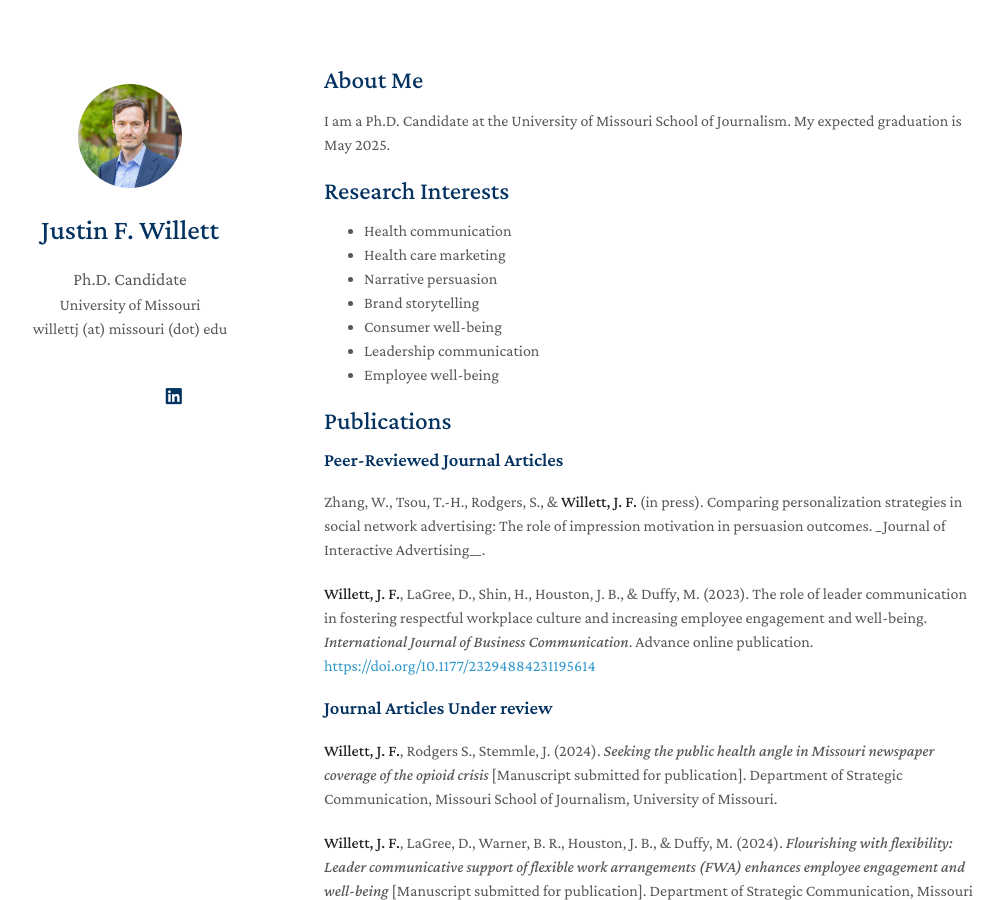
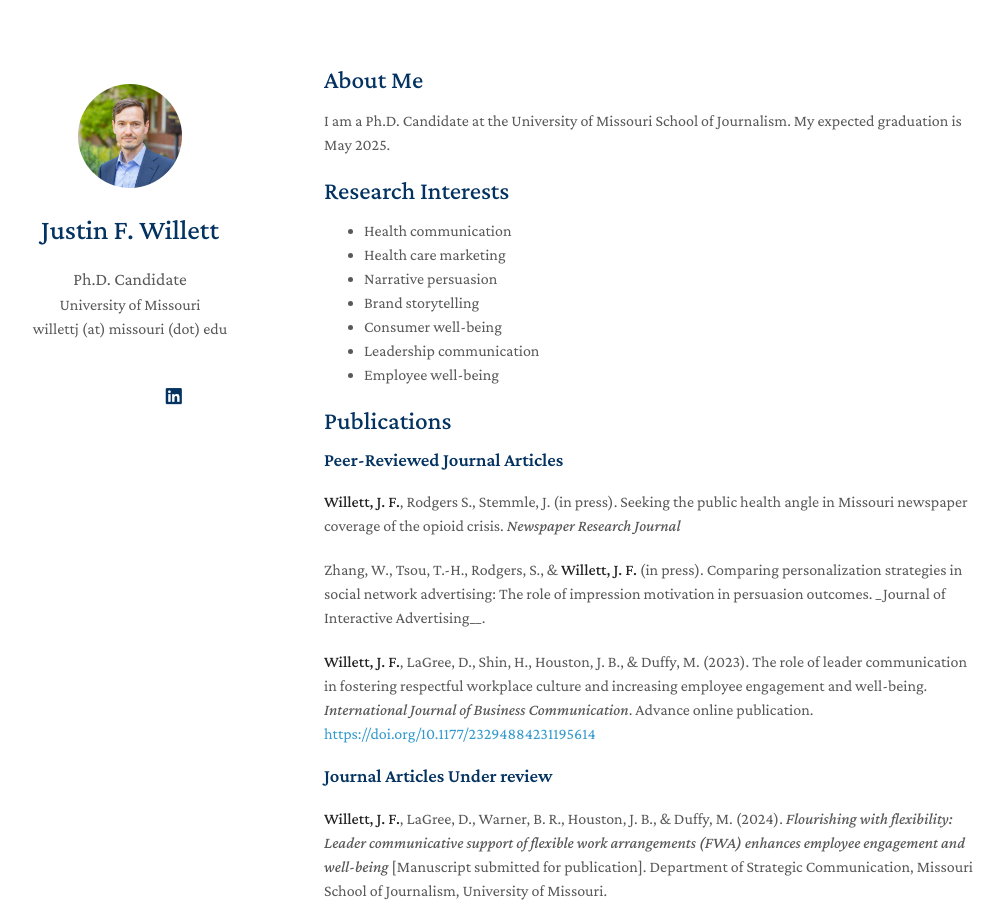
Before and after one commit to willettjf/willettjf.github.io, a Jekyll site: the page built from index.md, in a window 1280 px wide and 900 px high. Shown: the whole window, without its empty margins (146-1149 px from the left). Built offline with Jekyll 4.4.1, drawn with Linux system fonts in a browser that asks for light colours; nearby versions of some CDN libraries; a style sheet for code colours, icons or effects is not loaded; our own code applies the rules of GitHub Pages for plain Markdown files.

Commit message:
Update index.md
Added latest in press article!

```diff
--- a/index.md
+++ b/index.md
@@ -20,13 +20,13 @@ I am a Ph.D. Candidate at the University of Missouri School of Journalism.  My e
 
 ### Peer-Reviewed Journal Articles
 
+**Willett, J. F.**, Rodgers S., Stemmle, J. (in press). Seeking the public health angle in Missouri newspaper coverage of the opioid crisis. _Newspaper Research Journal_
+
 Zhang, W., Tsou, T.-H., Rodgers, S., & **Willett, J. F.** (in press). Comparing personalization strategies in social network advertising: The role of impression motivation in persuasion outcomes. _Journal of Interactive Advertising__.
 
 **Willett, J. F.**, LaGree, D., Shin, H., Houston, J. B., & Duffy, M. (2023). The role of leader communication in fostering respectful workplace culture and increasing employee engagement and well-being. _International Journal of Business Communication_. Advance online publication. <a href="https://doi.org/10.1177/23294884231195614" target="_blank">https://doi.org/10.1177/23294884231195614</a>
 
 ### Journal Articles Under review
-
-**Willett, J. F.**, Rodgers S., Stemmle, J. (2024). _Seeking the public health angle in Missouri newspaper coverage of the opioid crisis_ [Manuscript submitted for publication]. Department of Strategic Communication, Missouri School of Journalism, University of Missouri.
 
 **Willett, J. F.**, LaGree, D., Warner, B. R., Houston, J. B., & Duffy, M. (2024). _Flourishing with flexibility: Leader communicative support of flexible work arrangements (FWA) enhances employee engagement and well-being_ [Manuscript submitted for publication]. Department of Strategic Communication, Missouri School of Journalism, University of Missouri.
 
```
